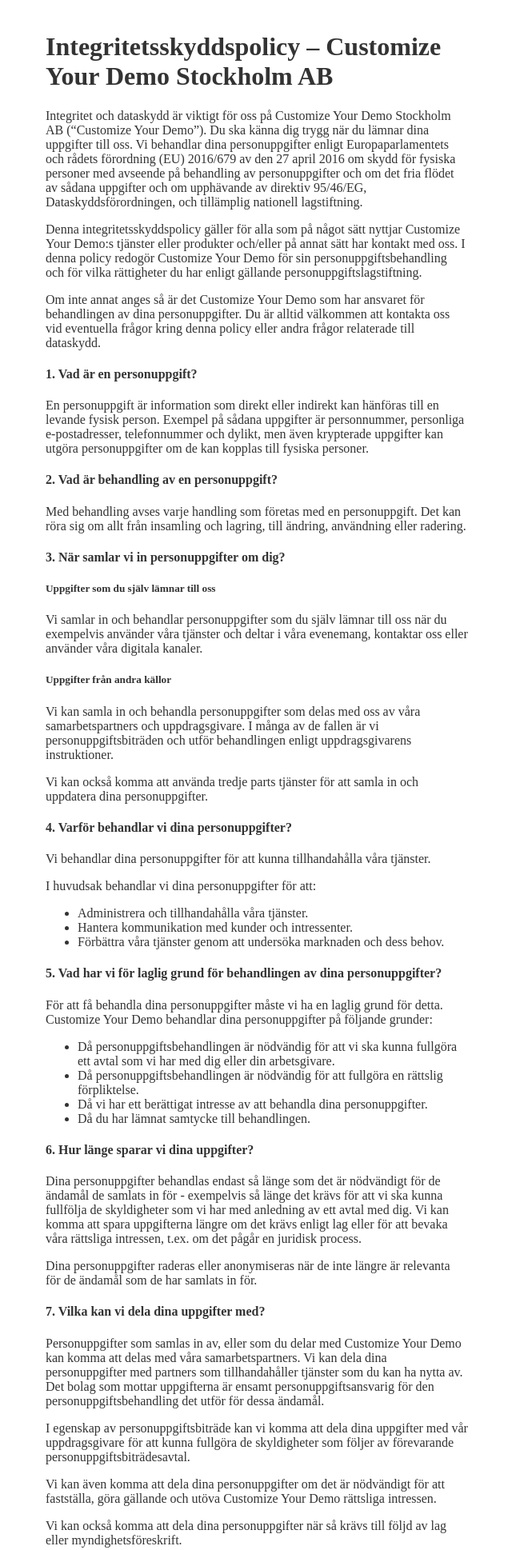
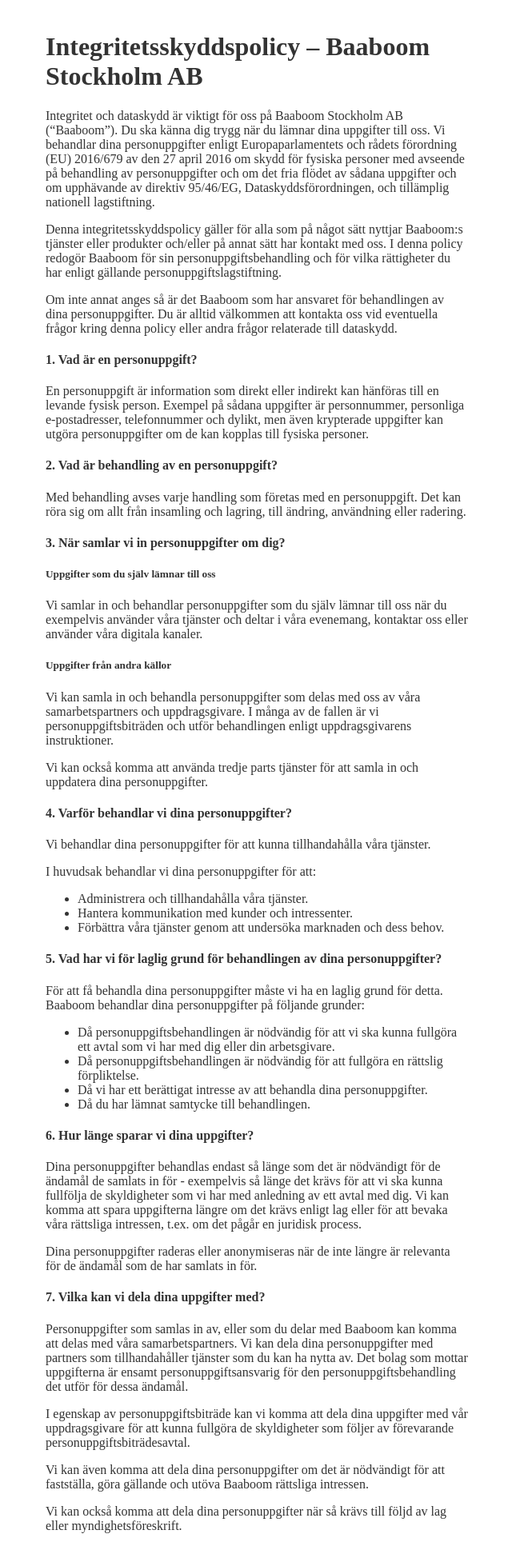
Before and after one commit to pederbl/morning, a plain HTML site: page integritet.html in a window 1280 px wide. Shown: the part 180-2118 px from the top of the page at 80% size, without its empty margins (319-959 px from the left). Drawn offline with Linux system fonts and the light colour scheme.

Commit message:
Rename Customize Your Demo to Baaboom

```diff
--- a/integritet.html
+++ b/integritet.html
@@ -17,11 +17,11 @@
     </div>
 
     <div id="content">
-      <h1>Integritetsskyddspolicy – Customize Your Demo Stockholm AB </h1>
+      <h1>Integritetsskyddspolicy – Baaboom Stockholm AB </h1>
 
       <p>
-        Integritet och dataskydd är viktigt för oss på Customize Your Demo Stockholm
-        AB (“Customize Your Demo”). Du ska känna dig trygg när du lämnar dina uppgifter till
+        Integritet och dataskydd är viktigt för oss på Baaboom Stockholm
+        AB (“Baaboom”). Du ska känna dig trygg när du lämnar dina uppgifter till
         oss. Vi behandlar dina personuppgifter enligt Europaparlamentets och rådets
         förordning (EU) 2016/679 av den 27 april 2016 om skydd för fysiska personer
         med avseende på behandling av personuppgifter och om det fria flödet av
@@ -30,12 +30,12 @@
       </p>
       <p>
         Denna integritetsskyddspolicy gäller för alla som på något sätt nyttjar
-        Customize Your Demo:s tjänster eller produkter och/eller på annat sätt har kontakt
-        med oss. I denna policy redogör Customize Your Demo för sin personuppgiftsbehandling
+        Baaboom:s tjänster eller produkter och/eller på annat sätt har kontakt
+        med oss. I denna policy redogör Baaboom för sin personuppgiftsbehandling
         och för vilka rättigheter du har enligt gällande personuppgiftslagstiftning.
       </p>
       <p>
-        Om inte annat anges så är det Customize Your Demo som har ansvaret för behandlingen av
+        Om inte annat anges så är det Baaboom som har ansvaret för behandlingen av
         dina personuppgifter. Du är alltid välkommen att kontakta oss vid eventuella
         frågor kring denna policy eller andra frågor relaterade till dataskydd.
       </p>
@@ -97,7 +97,7 @@
       <h4>5. Vad har vi för laglig grund för behandlingen av dina personuppgifter?</h4>
       <p>
         För att få behandla dina personuppgifter måste vi ha en laglig grund för
-        detta. Customize Your Demo behandlar dina personuppgifter på följande grunder:
+        detta. Baaboom behandlar dina personuppgifter på följande grunder:
       </p>
 
       <ul>
@@ -133,7 +133,7 @@
 
       <h4>7. Vilka kan vi dela dina uppgifter med?</h4>
       <p>
-        Personuppgifter som samlas in av, eller som du delar med Customize Your Demo kan komma
+        Personuppgifter som samlas in av, eller som du delar med Baaboom kan komma
         att delas med våra samarbetspartners. Vi kan dela dina personuppgifter med
         partners som tillhandahåller tjänster som du kan ha nytta av. Det bolag som
         mottar uppgifterna är ensamt personuppgiftsansvarig för den
@@ -146,7 +146,7 @@
       </p>
       <p>
         Vi kan även komma att dela dina personuppgifter om det är nödvändigt för att
-        fastställa, göra gällande och utöva Customize Your Demo rättsliga intressen.
+        fastställa, göra gällande och utöva Baaboom rättsliga intressen.
       </p>
       <p>
         Vi kan också komma att dela dina personuppgifter när så krävs till följd av
@@ -219,7 +219,7 @@
 
       <h4>10. Kontaktuppgifter till personuppgiftsansvarig</h4>
       <p>
-        Customize Your Demo Stockholm AB <br/>
+        Baaboom Stockholm AB <br/>
         Sandhamnsgatan 75G <br/>
         115 28 Stockholm <br/>
       </p>
```
Also changed, not shown: privacy.html (+10 -10 lines).
